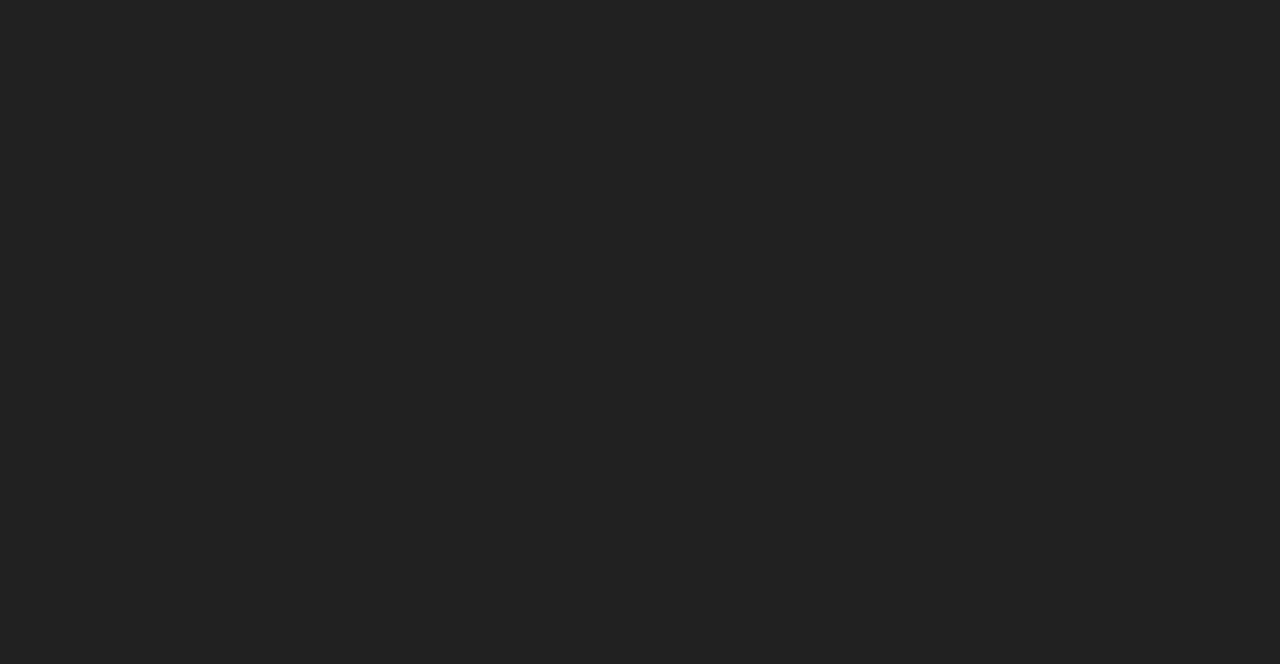
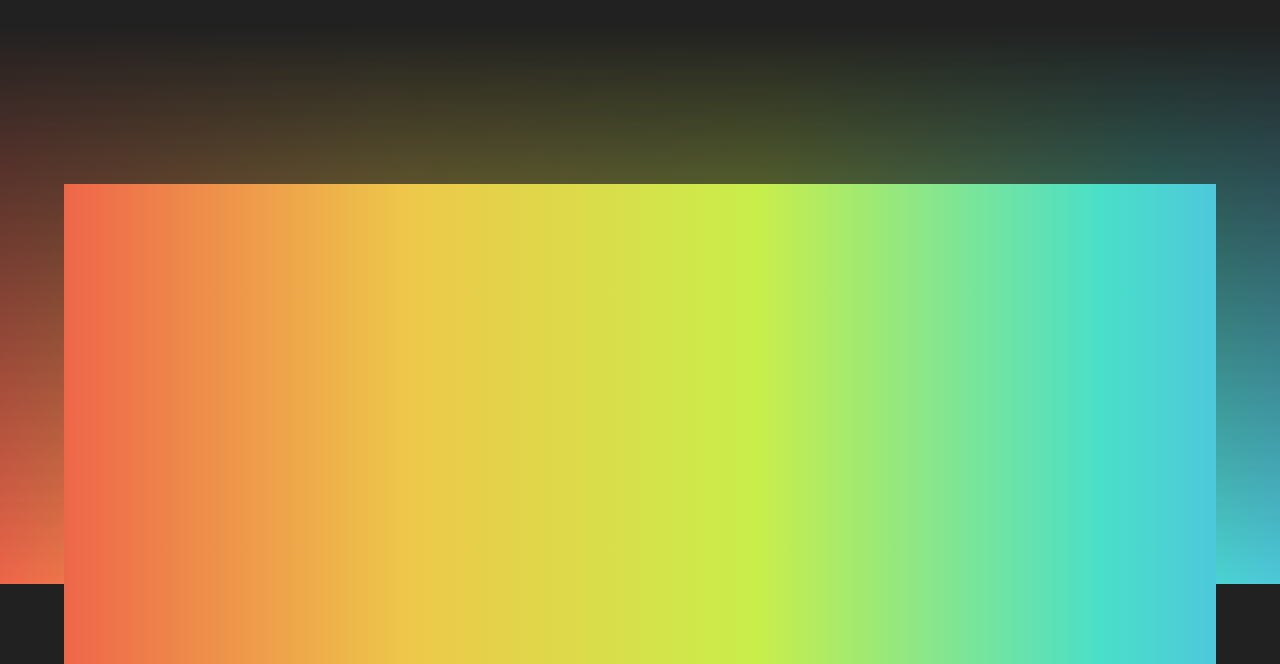
Before and after one commit to kodsilici02/nuxt3_component_library, a Nuxt app: page / in a window 1280 px wide. Shown: the part 216-880 px from the top of the page. Before the commit the page ends 800 px from the top, so only its background shows below. Built offline with nearby package versions, Linux system fonts and the light colour scheme.

Commit message:
ButtonChaotic component completed

```diff
--- /dev/null
+++ b/components/Button/Chaotic.vue
@@ -0,0 +1,79 @@
+<template>
+  <div class="rounded-lg p-[2px] relative main cursor-pointer">
+    <div class="background rounded-lg"></div>
+    <div class="blur rounded-lg"></div>
+    <div class="button w-full h-full rounded-lg z-[1] px-3 py-1">
+      <slot></slot>
+    </div>
+  </div>
+</template>
+
+<script setup></script>
+
+<style lang="scss" scoped>
+.main {
+  &:hover .blur {
+    height: 60%;
+  }
+}
+
+.button {
+  background-color: rgb(32, 32, 32);
+  box-shadow: inset 0px 0px 15px 0px rgba(0, 0, 0, 0.75);
+}
+.background {
+  position: absolute;
+  z-index: -2;
+  top: 0;
+  left: 0;
+  width: 100%;
+  height: 100%;
+  background-position: -100% 0%;
+  animation: gradient 15s infinite linear;
+  background-size: 200% 100%;
+  background-image: linear-gradient(
+    90deg,
+    rgba(238, 102, 74, 1) 0%,
+    rgba(238, 200, 74, 1) 15%,
+    rgba(201, 238, 74, 1) 30%,
+    rgba(74, 223, 201, 1) 45%,
+    rgba(84, 155, 254, 1) 60%,
+    rgba(245, 133, 195, 1) 75%,
+    rgba(252, 57, 143, 1) 90%,
+    rgba(238, 102, 74, 1) 100%
+  );
+  mask-image: linear-gradient(180deg, transparent 30%, rgba(0, 0, 0, 1) 100%);
+}
+.blur {
+  transition: all 0.3s ease;
+  position: absolute;
+  z-index: -1;
+  top: 50%;
+  left: 5%;
+  width: 90%;
+  height: 45%;
+  background-position: -100% 0%;
+  animation: gradient 15s infinite linear;
+  background-size: 200% 100%;
+  background-image: linear-gradient(
+    90deg,
+    rgba(238, 102, 74, 1) 0%,
+    rgba(238, 200, 74, 1) 15%,
+    rgba(201, 238, 74, 1) 30%,
+    rgba(74, 223, 201, 1) 45%,
+    rgba(84, 155, 254, 1) 60%,
+    rgba(245, 133, 195, 1) 75%,
+    rgba(252, 57, 143, 1) 90%,
+    rgba(238, 102, 74, 1) 100%
+  );
+}
+
+@keyframes gradient {
+  from {
+    background-position: 100%;
+  }
+  to {
+    background-position: -100%;
+  }
+}
+</style>
--- /dev/null
+++ b/components/Tabs/Underline.vue
@@ -0,0 +1,7 @@
+<template>
+  <div></div>
+</template>
+
+<script setup></script>
+
+<style lang="scss" scoped></style>
--- a/pages/index.vue
+++ b/pages/index.vue
@@ -1,6 +1,6 @@
 <template>
   <div class="w-full h-full min-h-[100vh] flex flex-col gap-3 justify-center items-center">
-    <DirectionAwareHover></DirectionAwareHover>
+    <ButtonChaotic></ButtonChaotic>
   </div>
 </template>
 
```
